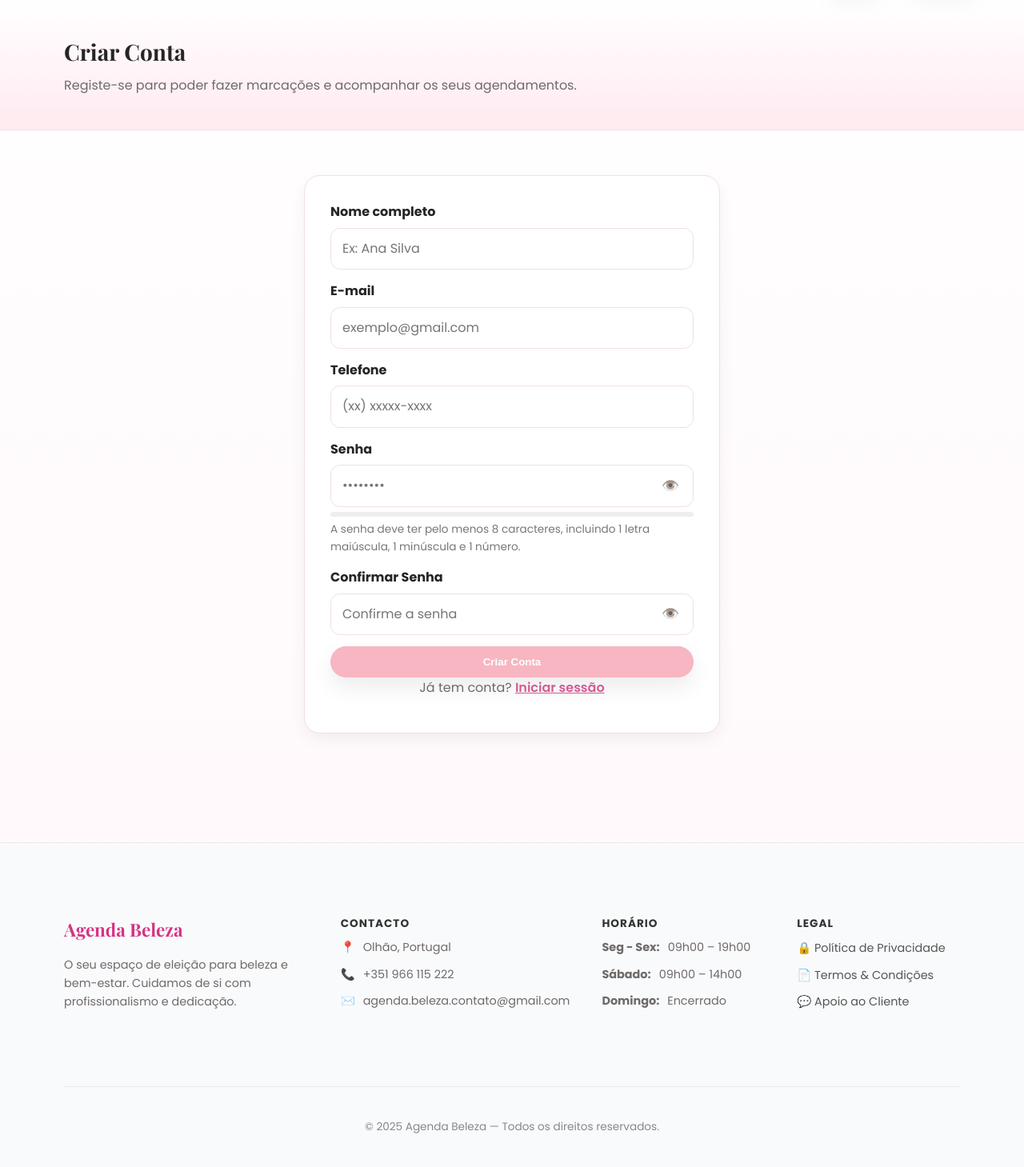
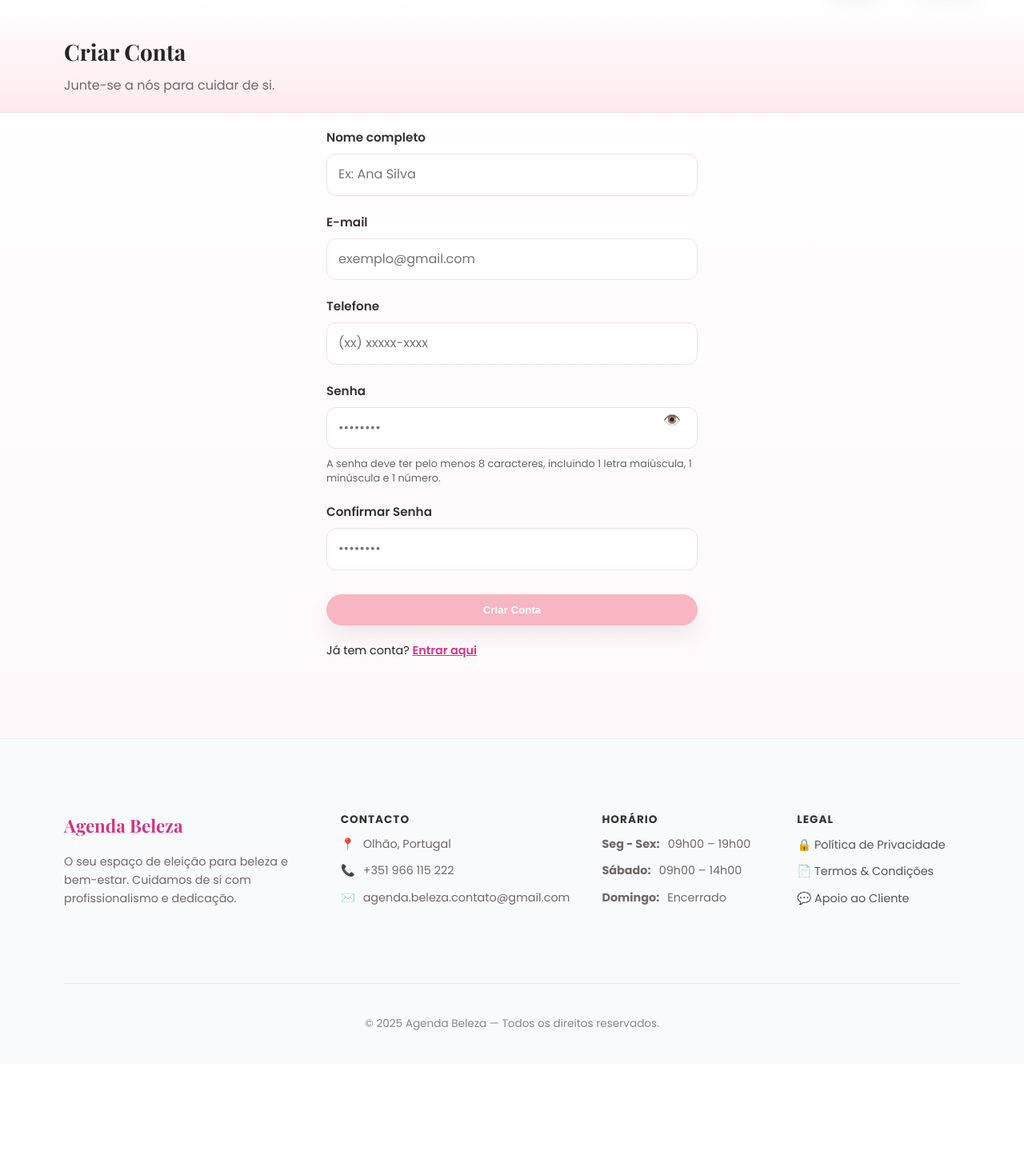
Before and after one commit to megui94/agenda-beleza, a Flask app: page /registar in a window 1280 px wide. Shown: the part 75-1534 px from the top of the page at 80% size. After the commit the page ends 1363 px from the top, so only its background shows below. Run offline with Flask 3, Linux system fonts and the light colour scheme.

Commit message:
atualizar site

```diff
--- a/templates/registar.html
+++ b/templates/registar.html
@@ -2,188 +2,171 @@
 {% block title %}Criar Conta • {{ super() }}{% endblock %}
 
 {% block content %}
-<section class="page-hero">
-  <div class="container">
-    <h1>Criar Conta</h1>
-    <p>Registe-se para poder fazer marcações e acompanhar os seus agendamentos.</p>
+
+<section class="page-hero soft-gradient" style="padding-bottom: 20px;">
+  <div class="container text-center">
+    <h1 class="hero-title">Criar Conta</h1>
+    <p class="hero-subtitle">Junte-se a nós para cuidar de si.</p>
   </div>
 </section>
 
-<section class="section container" style="max-inline-size: 520px;">
-  <form class="form card form-register" method="POST" action="{{ url_for('registar') }}" onsubmit="return validarSenha(event)">
+<section class="container main-section">
 
-    {% with messages = get_flashed_messages(with_categories=true) %}
-      {% if messages %}
-        {% for category, message in messages %}
-          <div class="alert {{ 'alert-error' if category == 'error' else 'alert-success' }}">{{ message }}</div>
-        {% endfor %}
-      {% endif %}
-    {% endwith %}
+  <div class="floating-card" style="max-width: 500px; margin: 0 auto;">
+
+    <form method="POST" action="{{ url_for('registar') }}" class="form" onsubmit="return validarSenha(event)">
 
       <div class="form-row">
         <label for="nome">Nome completo</label>
-      <input id="nome" name="nome" type="text" required placeholder="Ex: Ana Silva" autocomplete="name">
+        <input type="text"
+               id="nome"
+               name="nome"
+               class="modern-input"
+               placeholder="Ex: Ana Silva"
+               required
+               value="{{ request.form.get('nome', '') }}">
       </div>
 
       <div class="form-row">
         <label for="email">E-mail</label>
-      <input id="email" name="email" type="email" required placeholder="exemplo@gmail.com" autocomplete="email">
+        <input type="email"
+               id="email"
+               name="email"
+               class="modern-input"
+               placeholder="exemplo@gmail.com"
+               required
+               value="{{ request.form.get('email', '') }}">
       </div>
 
       <div class="form-row">
         <label for="telefone">Telefone</label>
-      <input id="telefone" name="telefone" type="tel" placeholder="(xx) xxxxx-xxxx" autocomplete="tel">
+        <input type="tel"
+               id="telefone"
+               name="telefone"
+               class="modern-input"
+               placeholder="(xx) xxxxx-xxxx"
+               value="{{ request.form.get('telefone', '') }}">
       </div>
 
-    <div class="form-row password-field">
+      <div class="form-row password-field" style="position: relative;">
         <label for="password">Senha</label>
-      <div class="input-with-icon">
-        <input id="password" name="password" type="password" required placeholder="••••••••" oninput="verificarForcaSenha()" autocomplete="new-password">
-        <button type="button" class="toggle-password" onclick="toggleSenha('password')" aria-label="Mostrar ou ocultar senha">👁️</button>
-      </div>
-      <div class="password-strength-bar"><div id="password-strength"></div></div>
-      <small id="password-hint" class="password-hint">
-        A senha deve ter pelo menos 8 caracteres, incluindo 1 letra maiúscula, 1 minúscula e 1 número.
-      </small>
+        <input type="password"
+               id="password"
+               name="password"
+               class="modern-input"
+               placeholder="••••••••"
+               required
+               minlength="8">
+        <button type="button" class="show-password" onclick="togglePass('password')">👁️</button>
       </div>
 
-    <div class="form-row password-field">
+      <p class="form-note">
+        A senha deve ter pelo menos 8 caracteres, incluindo 1 letra maiúscula, 1 minúscula e 1 número.
+      </p>
+
+      <div class="form-row" style="position: relative;">
         <label for="confirm_password">Confirmar Senha</label>
-      <div class="input-with-icon">
-        <input id="confirm_password" name="confirm_password" type="password" required placeholder="Confirme a senha">
-        <button type="button" class="toggle-password" onclick="toggleSenha('confirm_password')" aria-label="Mostrar ou ocultar senha">👁️</button>
-      </div>
+        <input type="password"
+               id="confirm_password"
+               name="confirm_password"
+               class="modern-input"
+               placeholder="••••••••"
+               required>
       </div>
 
-    <div id="form-warning" class="alert alert-error" style="display:none;"></div>
+      <div id="form-warning" class="alert alert-warning" style="display:none; margin-top:15px;"></div>
 
-    <button class="btn btn-primary w-full" type="submit">Criar Conta</button>
+      <div class="form-actions" style="margin-top: 30px;">
+        <button type="submit" class="btn btn-primary" style="width: 100%; justify-content: center;">
+          Criar Conta
+        </button>
+      </div>
 
-    <p class="register-prompt">
-      Já tem conta? <a href="{{ url_for('login') }}">Iniciar sessão</a>
-    </p>
+      <div class="text-center" style="margin-top: 20px; font-size: 0.9rem;">
+        Já tem conta? <a href="{{ url_for('login') }}" style="color: #d63384; font-weight: 600;">Entrar aqui</a>
+      </div>
+
     </form>
+  </div>
 </section>
 
-<style>
-/* --- Layout consistente com login --- */
-.form-register {
-  margin: 0 auto;
-  padding: 2rem;
-  background: var(--card-bg, #fff);
-  border-radius: 1.25rem;
-  box-shadow: 0 8px 20px rgba(0, 0, 0, 0.05);
+<script>
+// Alternar visibilidade da senha
+function togglePass(id) {
+  const input = document.getElementById(id);
+  if (input.type === "password") {
+    input.type = "text";
+  } else {
+    input.type = "password";
+  }
 }
 
-.w-full { inline-size: 100%; }
-
-.register-prompt {
-  text-align: center;
-  margin-block-start: 1.5rem;
-  color: #555;
-}
-.register-prompt a {
-  color: var(--accent-color, #d05c91);
-  font-weight: 600;
-}
-
-/* --- Senhas --- */
-.input-with-icon {
-  position: relative;
-  display: flex;
-  align-items: center;
-}
-.input-with-icon input {
-  inline-size: 100%;
-  padding-inline-end: 2.5rem;
-}
-.toggle-password {
-  position: absolute;
-  inset-inline-end: 0.75rem;
-  background: none;
-  border: none;
-  cursor: pointer;
-  font-size: 1.1rem;
-  opacity: 0.7;
-  transition: opacity 0.2s ease;
-}
-.toggle-password:hover { opacity: 1; }
-
-/* --- Força da senha --- */
-.password-strength-bar {
-  inline-size: 100%;
-  block-size: 6px;
-  background: #eee;
-  border-radius: 4px;
-  margin-block-start: 6px;
-  overflow: hidden;
-}
-.password-strength-bar div {
-  block-size: 100%;
-  inline-size: 0;
-  border-radius: 4px;
-  transition: width .3s ease, background-color .3s ease;
-}
-
-.password-hint {
-  display: block;
-  margin-block-start: 5px;
-  font-size: .85rem;
-  color: #777;
-  transition: color .3s ease;
-}
-.password-hint.invalid { color: #c0392b; }
-.password-hint.valid { color: #27ae60; }
-
-/* --- Alertas --- */
-.alert {
-  padding: 12px 15px;
-  border-radius: 8px;
-  margin-block-end: 15px;
-  font-size: .95rem;
-  text-align: center;
-  font-weight: 500;
-}
-.alert-error { background: #ffe0e0; color: #c00000; border: 1px solid #ffb3b3; }
-.alert-success { background: #e0ffe4; color: #0a7a23; border: 1px solid #b3ffca; }
-</style>
-
-<script>
-function toggleSenha(id){
-  const campo = document.getElementById(id);
-  campo.type = campo.type === "password" ? "text" : "password";
-}
-function verificarForcaSenha(){
-  const s = document.getElementById("password").value;
-  const hint = document.getElementById("password-hint");
-  const bar = document.getElementById("password-strength");
-  let f = 0;
-  if(s.length >= 8) f++;
-  if(/[A-Z]/.test(s)) f++;
-  if(/[a-z]/.test(s)) f++;
-  if(/[0-9]/.test(s)) f++;
-  if(/[^A-Za-z0-9]/.test(s)) f++;
-  bar.style.width = (f / 5 * 100) + "%";
-  if(f <= 2){ bar.style.backgroundColor="#e74c3c"; hint.textContent="❌ Senha fraca. Use letras maiúsculas, minúsculas e números."; hint.classList.add("invalid"); hint.classList.remove("valid"); }
-  else if(f <= 4){ bar.style.backgroundColor="#f39c12"; hint.textContent="⚠️ Senha média. Pode ser mais segura."; hint.classList.add("valid"); hint.classList.remove("invalid"); }
-  else { bar.style.backgroundColor="#27ae60"; hint.textContent="✅ Senha forte."; hint.classList.add("valid"); hint.classList.remove("invalid"); }
-}
+// Mostrar aviso no JS
 function mostrarAviso(msg){
   const alert = document.getElementById("form-warning");
   alert.style.display = "block";
   alert.textContent = msg;
-  alert.scrollIntoView({ behavior:"smooth", block:"center" });
 }
+
+// Validar antes de enviar
 function validarSenha(e){
   const s = document.getElementById("password").value;
   const c = document.getElementById("confirm_password").value;
   const alert = document.getElementById("form-warning");
-  alert.style.display = "none";
-  if(s !== c){ e.preventDefault(); mostrarAviso("⚠️ As senhas não coincidem!"); return false; }
+
+  alert.style.display = "none"; // Limpa avisos anteriores
+
+  if(s !== c){
+      e.preventDefault();
+      mostrarAviso("⚠️ As senhas não coincidem!");
+      return false;
+  }
+
+  // Validação de segurança
   if(s.length < 8 || !/[A-Z]/.test(s) || !/[a-z]/.test(s) || !/[0-9]/.test(s)){
-    e.preventDefault(); mostrarAviso("❌ A senha não cumpre os requisitos mínimos de segurança."); return false;
+    e.preventDefault();
+    mostrarAviso("❌ A senha deve ter 8 caracteres, maiúscula, minúscula e número.");
+    return false;
   }
+
   return true;
 }
 </script>
+
+<style>
+  /* Estilos Específicos para Formulários */
+  .form-row { margin-bottom: 20px; }
+  .form-row label { display: block; margin-bottom: 8px; font-weight: 600; color: #333; font-size: 0.95rem; }
+
+  .modern-input {
+      width: 100%;
+      padding: 12px 15px;
+      border: 1px solid #e5e7eb;
+      border-radius: 12px;
+      font-size: 1rem;
+      transition: all 0.2s;
+      background-color: #f9fafb;
+  }
+  .modern-input:focus {
+      border-color: #fce4ec;
+      background-color: #fff;
+      box-shadow: 0 0 0 4px rgba(214, 51, 132, 0.1);
+      outline: none;
+  }
+
+  .form-note { font-size: 0.8rem; color: #666; margin-top: -10px; margin-bottom: 20px; line-height: 1.4; }
+
+  .show-password {
+      position: absolute;
+      right: 15px;
+      top: 38px;
+      background: none;
+      border: none;
+      cursor: pointer;
+      color: #999;
+      font-size: 1.1rem;
+  }
+  .show-password:hover { color: #d63384; }
+</style>
+
 {% endblock %}
```
Also changed, not shown: templates/index.html (+77 -54 lines). Lines whose indentation alone changed are shown as unchanged.
